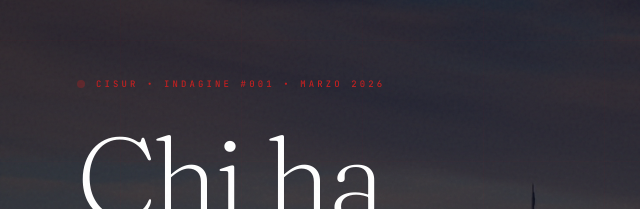
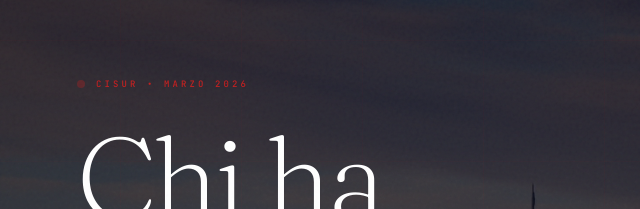
Before and after one commit to AndreaColamedici/milano, a plain HTML site: page index.html in a window 1280 px wide. Shown: the top 209 px of the page, 0-640 px from the left. Drawn offline with nearby package versions, Linux system fonts and the light colour scheme.

Commit message:
Update index.html

```diff
--- a/index.html
+++ b/index.html
@@ -243,7 +243,7 @@ p{font-size:.96rem;font-weight:300;margin-bottom:1.3rem;color:#444}p b{color:var
 <section class="hero sec" data-nav="Apertura">
 <div class="hero-bg"></div>
 <div class="hero-c">
-<div class="hero-pip rv">CISUR &bull; Indagine #001 &bull; Marzo 2026</div>
+<div class="hero-pip rv">CISUR &bull; Marzo 2026</div>
 <h1 class="rv d1">Chi ha <em>comprato</em> Milano</h1>
 <p class="hero-thesis rv d2">Nomi, fondi, cantieri, chat agli atti. La mappa completa di chi possiede una città da un milione e quattrocentomila persone, e di chi l'ha persa.</p>
 <p class="hero-sub rv d3">Un'indagine del CISUR, Centro Indipendente di Studi Urbani e Residenziali. Ogni cifra ha un link. Ogni fonte è pubblica: bilanci societari, atti giudiziari, ISTAT, Ministero dell'Interno, cronaca giudiziaria. Tempo di lettura: 25 minuti.</p>
```
